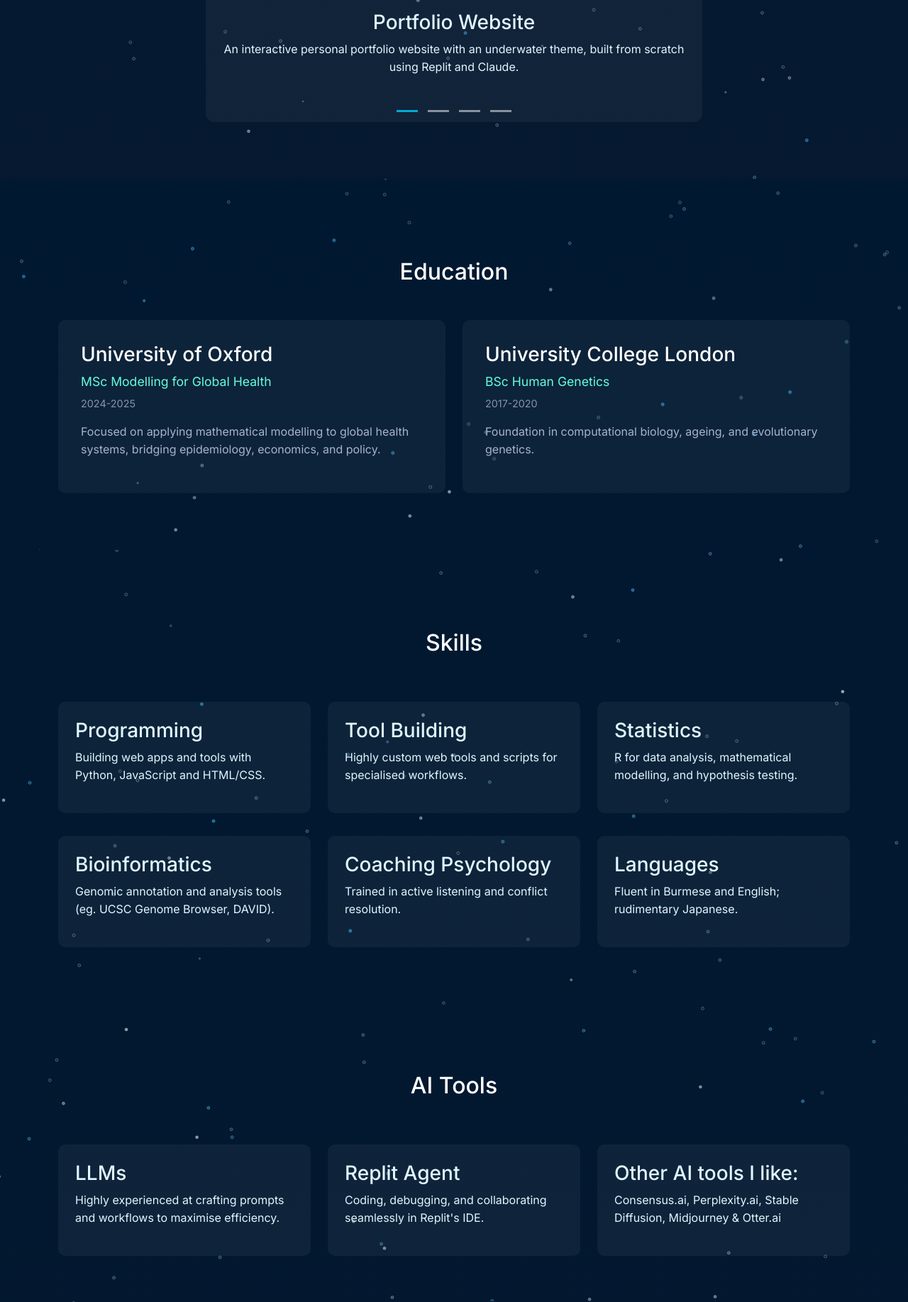
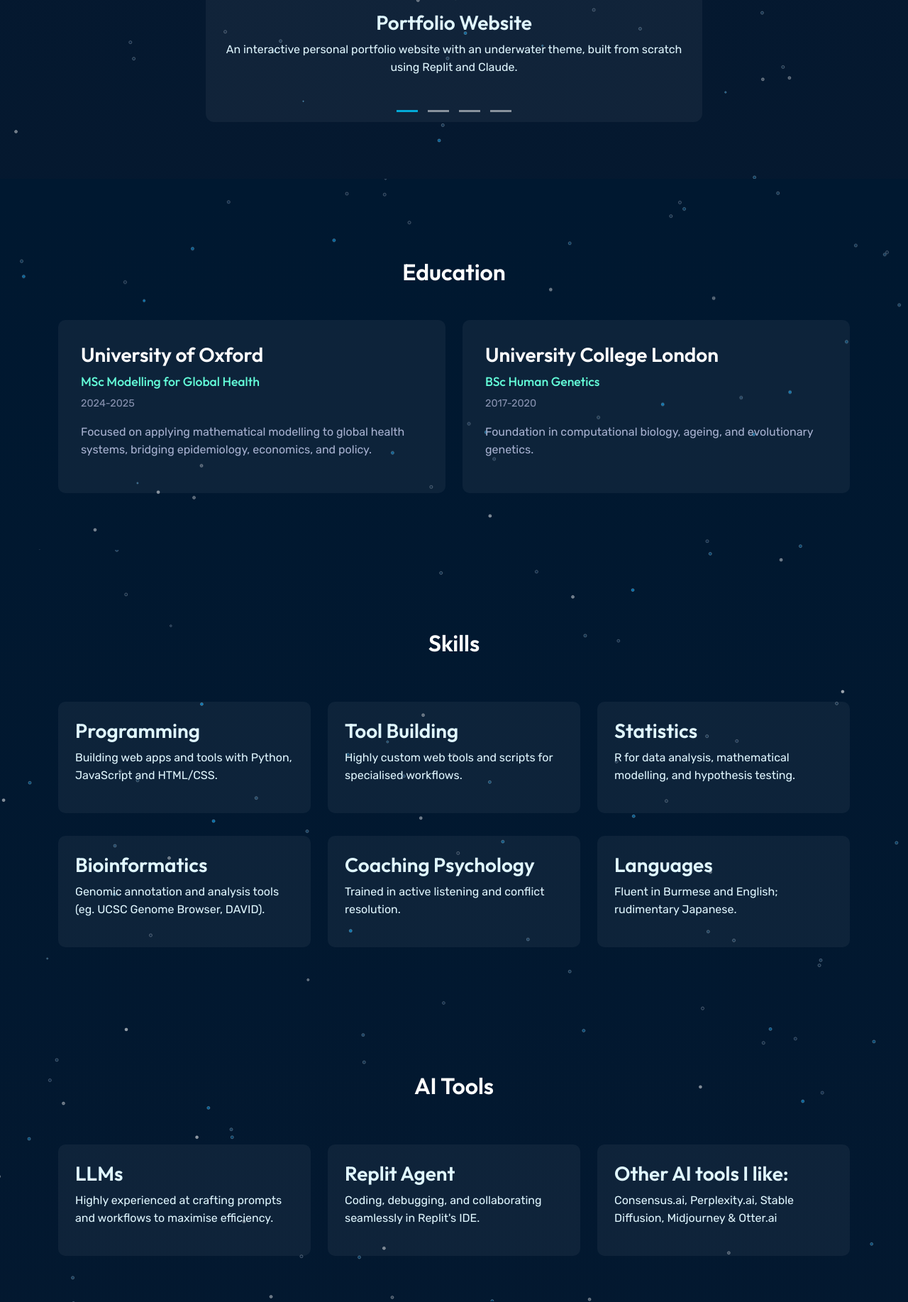
Before and after one commit to Aghbuul/Portfolio-Website, a Flask app: page / in a window 1280 px wide. Shown: the part 1243-3078 px from the top of the page at 71% size. Run offline with Flask 3, Linux system fonts and the light colour scheme.

Commit message:
Changed fonts

```diff
--- a/static/css/style.css
+++ b/static/css/style.css
@@ -4,6 +4,8 @@
     --text-color: #e0f7ff;
     --light-text: #ffffff;
     --bg-color: #001830;
+    --heading-font: 'Outfit', sans-serif;
+    --body-font: 'Rubik', sans-serif;
 }
 
 @keyframes blink {
@@ -28,10 +30,27 @@
 }
 
 body {
-    font-family: 'Inter', sans-serif;
+    font-family: var(--body-font);
     background-color: var(--bg-color);
     color: var(--text-color);
     line-height: 1.6;
+    font-weight: 400;
+}
+
+h1, h2, h3, h4, h5, h6,
+.navbar-brand,
+.section-title {
+    font-family: var(--heading-font);
+    font-weight: 600;
+}
+
+.degree, .position {
+    font-family: var(--heading-font);
+    font-weight: 500;
+}
+
+p, .education-details, .experience-item {
+    font-weight: 400;
 }
 
 /* Navigation */
--- a/templates/index.html
+++ b/templates/index.html
@@ -5,7 +5,7 @@
     <meta name="viewport" content="width=device-width, initial-scale=1.0">
     <!-- Open Graph / Social Media Preview -->
     <meta property="og:type" content="website">
-    <meta property="og:title" content="Literally Aqua">
+    <meta property="og:title" content="Akuane">
     <meta property="og:description" content="My portfolio website">
     <meta property="og:image" content="https://literallyaqua.replit.app/static/images/webprev.jpg">
     <meta property="og:image:width" content="1200">
@@ -14,7 +14,7 @@
 
     <!-- Twitter Card -->
     <meta name="twitter:card" content="summary_large_image">
-    <meta name="twitter:title" content="Literally Aqua">
+    <meta name="twitter:title" content="Akuane">
     <meta name="twitter:description" content="My portfolio website">
     <meta name="twitter:image" content="https://literallyaqua.replit.app/static/images/webprev.jpg">
 
@@ -25,7 +25,7 @@
     <!-- CSS -->
     <link href="https://cdn.jsdelivr.net/npm/bootstrap@5.3.2/dist/css/bootstrap.min.css" rel="stylesheet">
     <link href="https://unpkg.com/aos@2.3.1/dist/aos.css" rel="stylesheet">
-    <link href="https://fonts.googleapis.com/css2?family=Inter:wght@400;500;600;700&display=swap" rel="stylesheet">
+    <link href="https://fonts.googleapis.com/css2?family=Outfit:wght@400;500;600;700&family=Rubik:wght@400;500;600;700&display=swap" rel="stylesheet">
     <link href="{{ url_for('static', filename='css/style.css') }}" rel="stylesheet">
     <script src="https://cdn.jsdelivr.net/npm/typed.js@2.0.12"></script>
 </head>
@@ -34,7 +34,7 @@
     <nav class="navbar navbar-expand-lg navbar-dark fixed-top">
         <!-- <div id="nav-particles" class="particles-background"></div> -->
         <div class="container">
-            <a class="navbar-brand" href="#home">Literally Aqua</a>
+            <a class="navbar-brand" href="#home">Akuane</a>
             <button class="navbar-toggler" type="button" data-bs-toggle="collapse" data-bs-target="#navbarNav">
                 <span class="navbar-toggler-icon"></span>
             </button>
@@ -396,12 +396,11 @@
         document.addEventListener('DOMContentLoaded', function() {
             var typed = new Typed('#typed-text', {
             strings: [
-                'Modelling for Global Health',
-                'AI Applications'
+                'Mathematical Modelling | Global Health | AI Applications'
             ],
-            typeSpeed: window.innerWidth <= 768 ? 30 : 15,  // Slower on mobile
-            backSpeed: window.innerWidth <= 768 ? 300 : 200,  // Slower on mobile
-            backDelay: 2000,
+            typeSpeed: window.innerWidth <= 768 ? 40 : 25,  // Slower on mobile
+            backSpeed: window.innerWidth <= 768 ? 400 : 300,  // Slower on mobile
+            backDelay: 5000,
             startDelay: 2000,
             loop: true,
                 showCursor: true,
```
